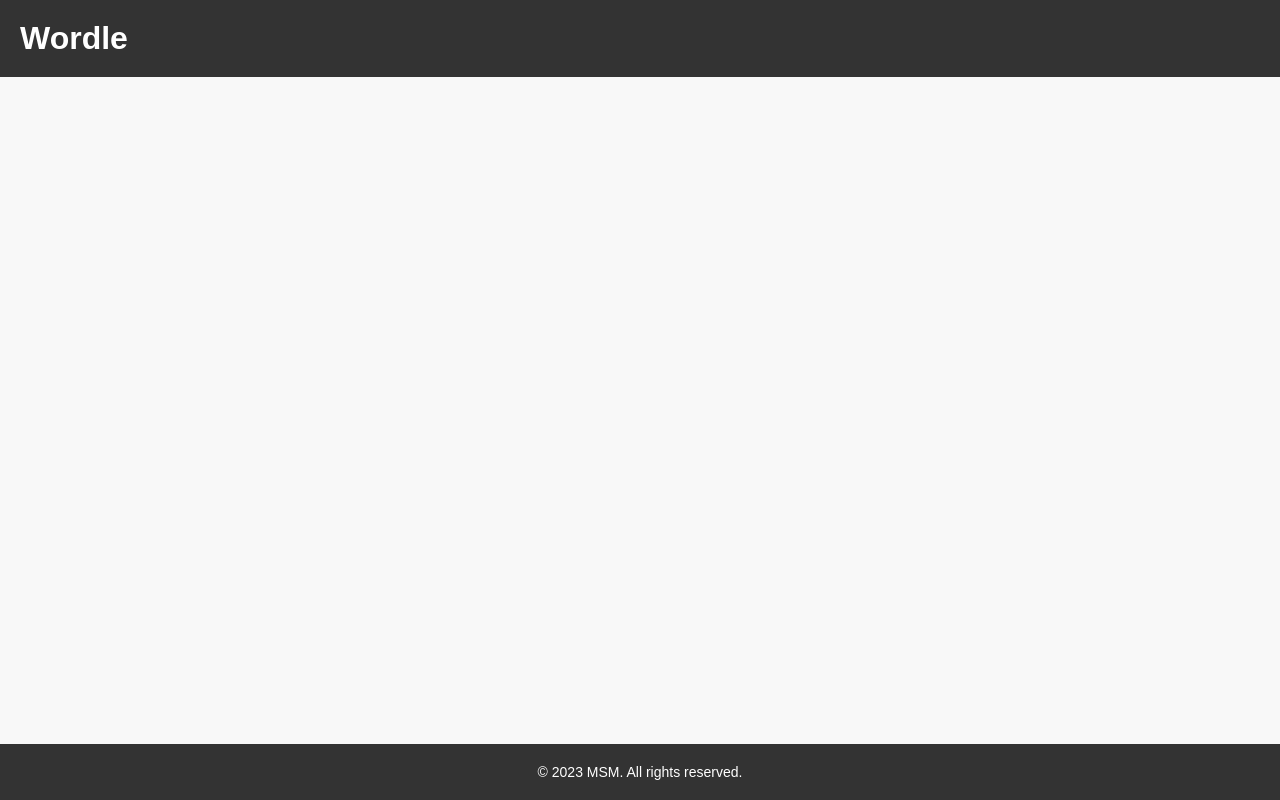
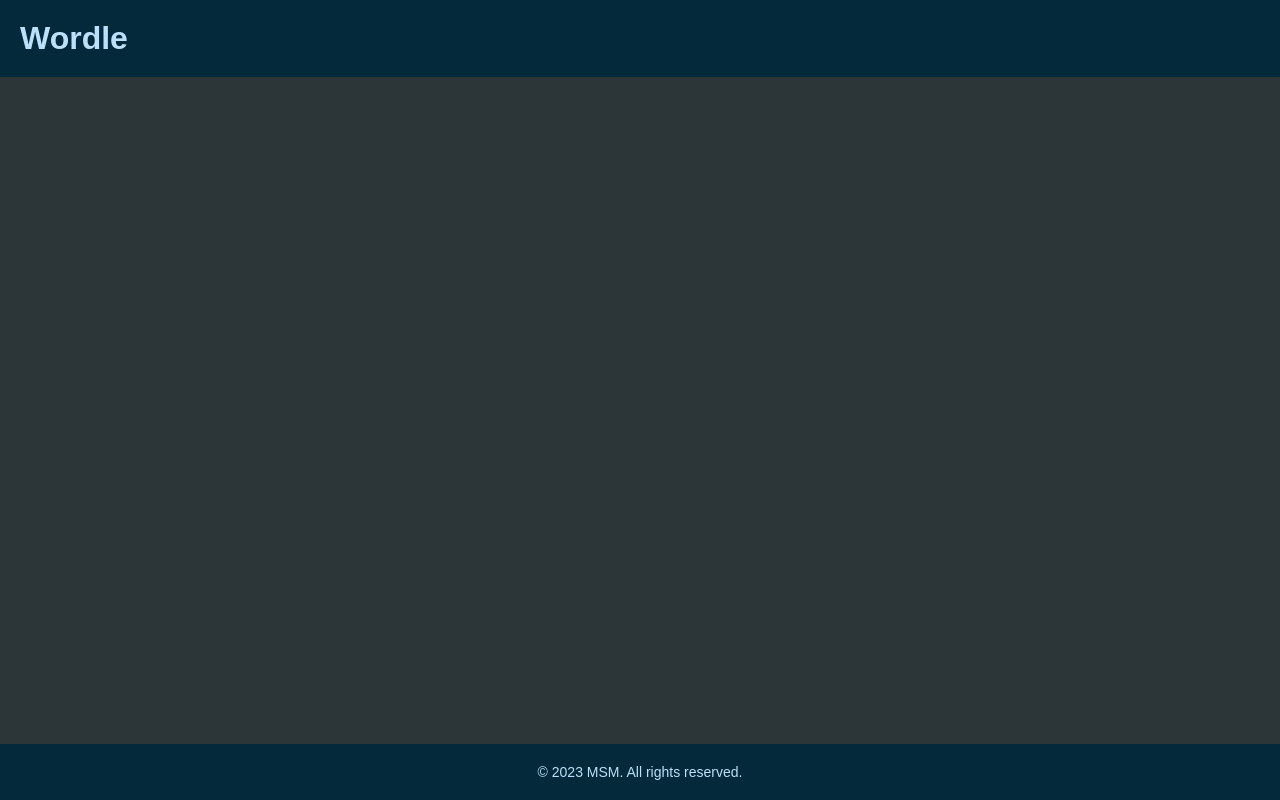
Before and after one commit to MaryamShaheedha/wordle, a plain HTML site: page index.html in a window 1280 px wide. Drawn offline with Linux system fonts and the light colour scheme.

Commit message:
some style changes

```diff
--- a/style.css
+++ b/style.css
@@ -1,4 +1,3 @@
-/* Reset default browser styles */
 body, h1, p {
     margin: 0;
     padding: 0;
@@ -6,15 +5,15 @@ body, h1, p {
 
 body {
     font-family: Arial, sans-serif;
-    background-color: #f8f8f8;
+    background-color: #2C3639;
     min-height: 100vh;
     display: flex;
     flex-direction: column;
 }
 
 header {
-    background-color: #333;
-    color: #fff;
+    background-color: #04293A;
+    color: #BBE1FA;
     padding: 20px;
 }
 
@@ -29,8 +28,8 @@ body, h1, p {
 }
 
 footer {
-    background-color: #333;
-    color: #fff;
+    background-color: #04293A;
+    color: #BBE1FA;
     padding: 20px;
     text-align: center;
     font-size: 14px;
```
Lines whose indentation alone changed are shown as unchanged.
